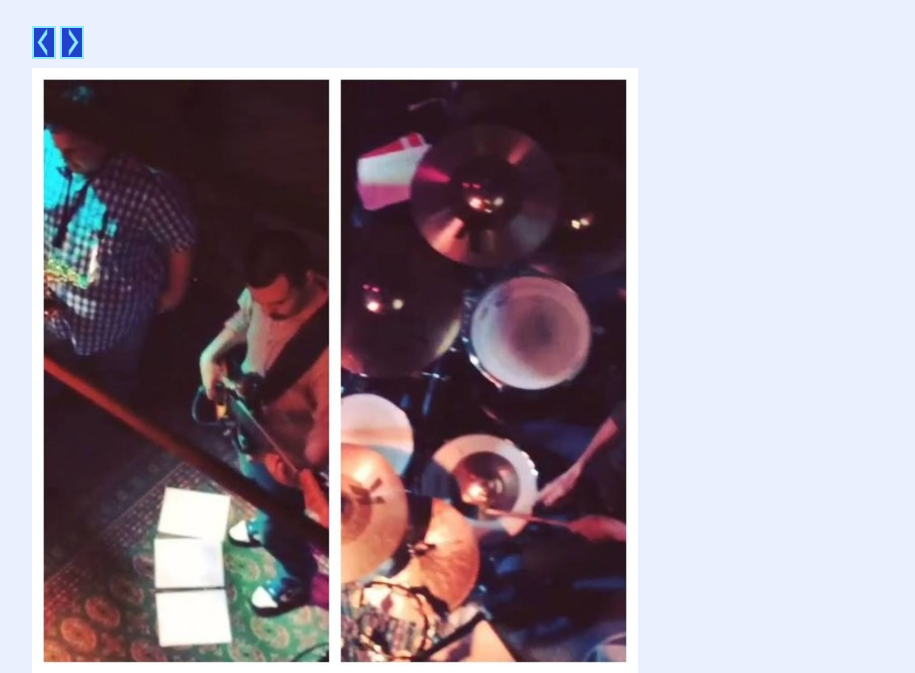
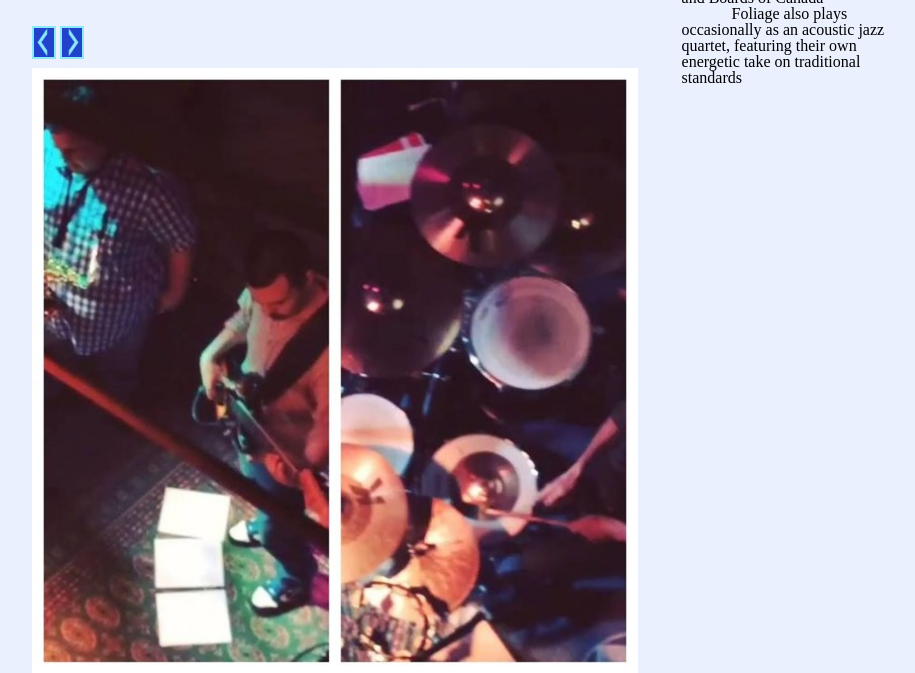
Before and after one commit to ntowbinj/flasksite, a Flask app: page /music in a window 1280 px wide. Shown: the part 951-1624 px from the top of the page, without its empty margins (175-1090 px from the left). Run offline with Flask 2, Linux system fonts and the light colour scheme; some libraries are stand-ins or nearby versions.

Commit message:
paragraph about standards

```diff
--- a/FlaskApp/static/css/music.css
+++ b/FlaskApp/static/css/music.css
@@ -30,9 +30,7 @@
 #columnright h3{
     text-align: right;
     border-bottom: 1px solid black;
-}
-#columnright ul, #columnright p{
-    margin-top: 3%;
+    margin-bottom: 2%;
 }
 #columnright li{
 }
@@ -42,6 +40,7 @@
 
 #columnright p{
     text-indent: 50px;
+    margin-bottom: 0;
 }
 span.inst{
     float: right;
--- a/FlaskApp/templates/music.html
+++ b/FlaskApp/templates/music.html
@@ -74,10 +74,12 @@
             <li><a class="stay" href="mailto:ntowbinj@gmail.com">ntowbinj@gmail.com</a></li>
         </ul>
         <h3>bio</h3>
-            <p>Foliage explores the combination of free and modal jazz improvisation
+            <p>Formed in Little Rock, AR in Fall of 2013, Foliage explores the combination of free and modal jazz improvisation
             and harmony with the rhythmic textures and intensity of metal, drum 'n bass, and hip-hop.
             All material is composed or arranged by the band.  The majority is original, along with
             some substantially transformed covers of songs by acts like Stereolab and Boards of Canada</p>
+            <p>Foliage also plays occasionally as an acoustic jazz quartet, featuring their own energetic take
+            on traditional standards</p>
     </div>
     <div id="preload-01"></div><div id="preload-02"></div>
 {% endblock %}
```
